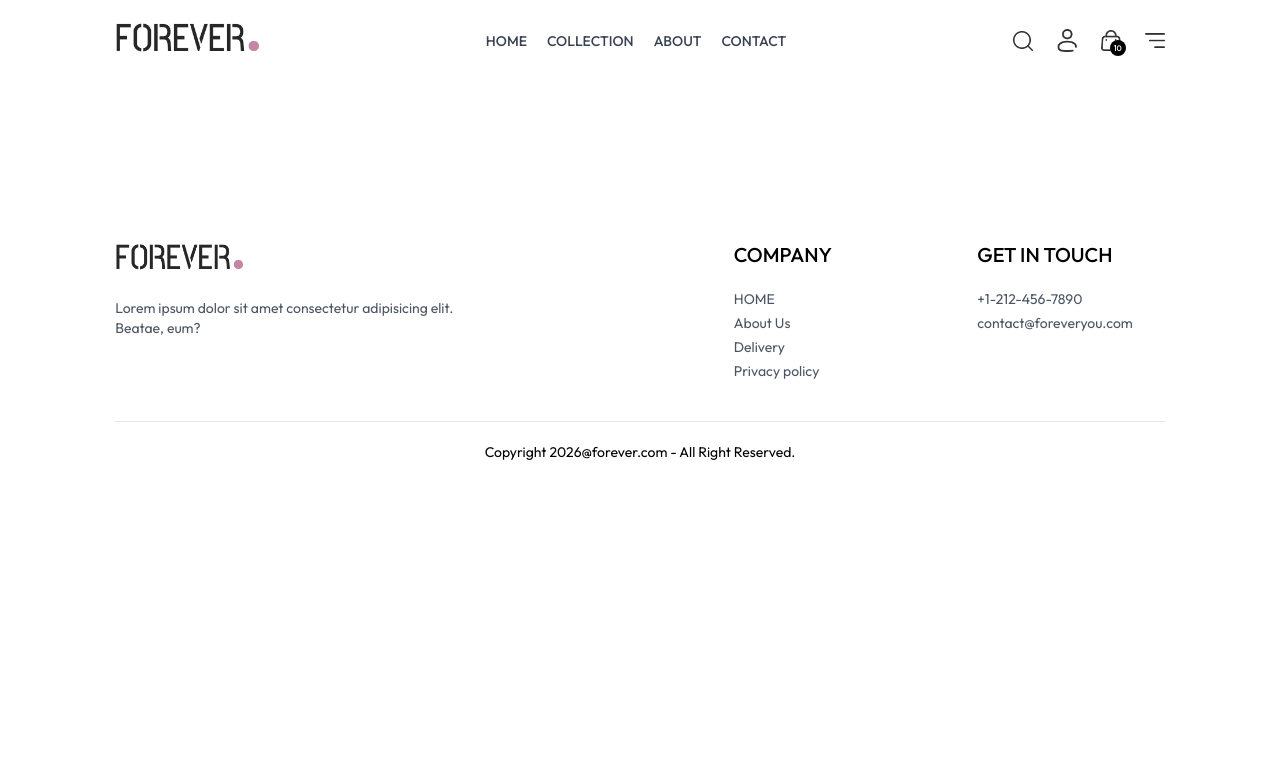
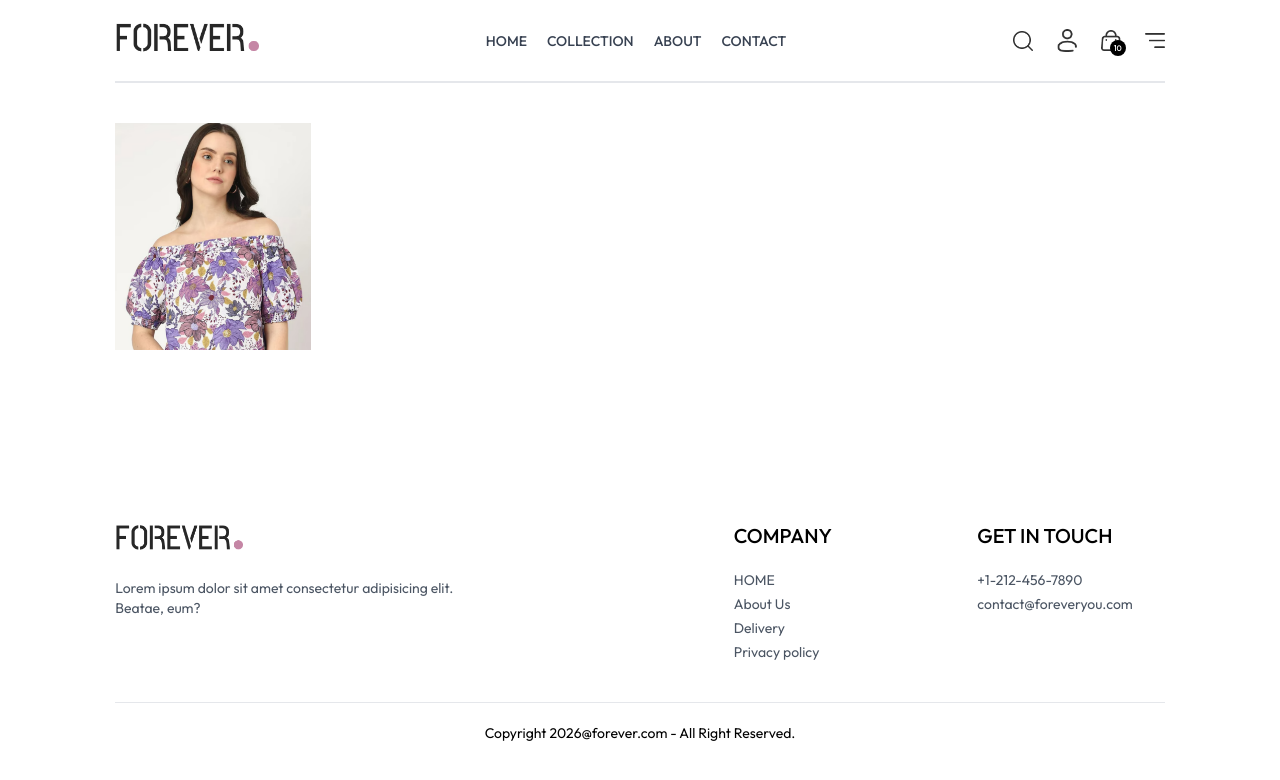
Before and after one commit to nikhilranjanchoubey/mern-ecommerce-website, a React (Vite) app in the folder frontend/: page /product/aaaaa in a window 1280 px wide. Shown: the top 780 px of the page. Built offline with nearby package versions, Linux system fonts and the light colour scheme.

Commit message:
Add product page, search filter, fix product link

```diff
--- a/frontend/src/components/ProductItem.jsx
+++ b/frontend/src/components/ProductItem.jsx
@@ -2,12 +2,12 @@
 import { ShopContext } from '../context/ShopContext';
 import { Link } from 'react-router-dom';
 
-const ProductItem = ({id,image,name,price}) => {
+const ProductItem = ({ id, image, name, price }) => {
 
-    const {currency} = useContext(ShopContext);
+    const { currency } = useContext(ShopContext);
 
     return (
-    <Link className='text-gray-700 cursor-pointer' to={`/products/${id}`}>
+        <Link className='text-gray-700 cursor-pointer' to={`/product/${id}`}>
             <div className='overflow-hidden'>
                 <img className='hover:scale-110 transition ease-in-out' src={image[0]} alt="" />
             </div>
--- a/frontend/src/pages/Collection.jsx
+++ b/frontend/src/pages/Collection.jsx
@@ -6,7 +6,7 @@
 
 const Collection = () => {
 
-  const { products } = useContext(ShopContext);
+  const { products, search, showSearch } = useContext(ShopContext);
   const [showFilter, setShowFilter] = useState(false);
   const [filterProducts, setFilterProducts] = useState([]);
   const [category, setCategory] = useState([]);
@@ -36,6 +36,11 @@
   const applyFilter = () => {
 
     let productsCopy = products.slice();
+
+    if (showSearch && search) {
+      productsCopy = productsCopy.filter(item => item.name.toLowerCase().includes(search.toLowerCase()))
+
+    }
 
     if (category.length > 0) {
       productsCopy = productsCopy.filter(item => category.includes(item.category));
@@ -72,7 +77,7 @@
 
   useEffect(() => {
     applyFilter();
-  }, [category, subCategory])
+  }, [category, subCategory, search, showSearch])
 
   useEffect(() => {
     sortProduct();
--- a/frontend/src/pages/Product.jsx
+++ b/frontend/src/pages/Product.jsx
@@ -1,9 +1,50 @@
-import React from 'react'
+import { useContext, useEffect, useState } from 'react';
+import { useParams } from 'react-router-dom';
+import { ShopContext } from '../context/ShopContext';
 
 const Product = () => {
-  return (
-    <div></div>
-  )
+
+  const { productId } = useParams();
+  const { products } = useContext(ShopContext);
+  const [productData, setProductData] = useState(false);
+  const [image, setImage] = useState('')
+
+  console.log(image);
+
+
+  const fetchProductData = async () => {
+    products.map((item) => {
+      if (item._id === productId) {
+        setProductData(item)
+        setImage(item.image[0])
+        return null;
+      }
+    })
+  }
+
+  useEffect(() => {
+    fetchProductData();
+  }, [productId, products])
+
+  return productData ? (
+    <div className='border-t-2 pt-10 transition-opacity ease-in duration-500 opacity-100'>
+      {/* Product Data */}
+      <div className='flex gap-12 sm:gap-12 flex-col sm:flex-row'>
+
+        {/* Product Images */}
+        <div className='flex-1 flex flex-col-reverse gap-3 sm:flex-row'>
+          <div className='flex sm:flex-col overflow-x-auto sm:overflow-y-scroll justify-between sm:justify-normal sm:w-[18.7%] w-full'>
+            {
+              productData.image.map((item, index) => (
+                <img src={item} key={index} className='w-[24%] sm:w-full sm:mb-3 flex-shrink-0 cursor-pointer' alt="" />
+              ))
+            }
+          </div>
+        </div>
+      </div>
+
+    </div>
+  ) : <div className='opacity-0'></div>
 }
 
 export default Product
```
Lines whose indentation alone changed are shown as unchanged.
